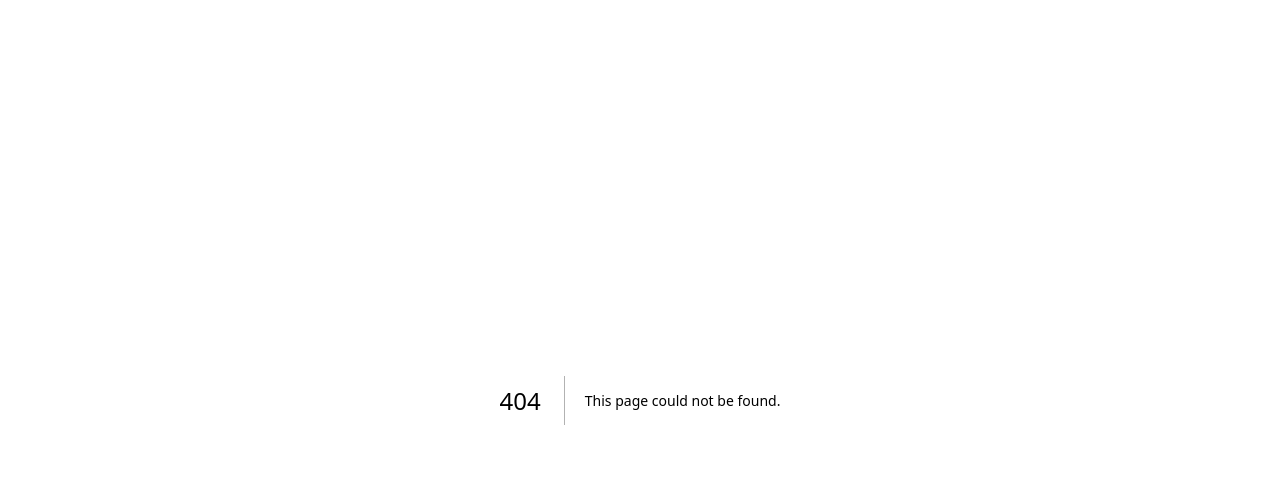
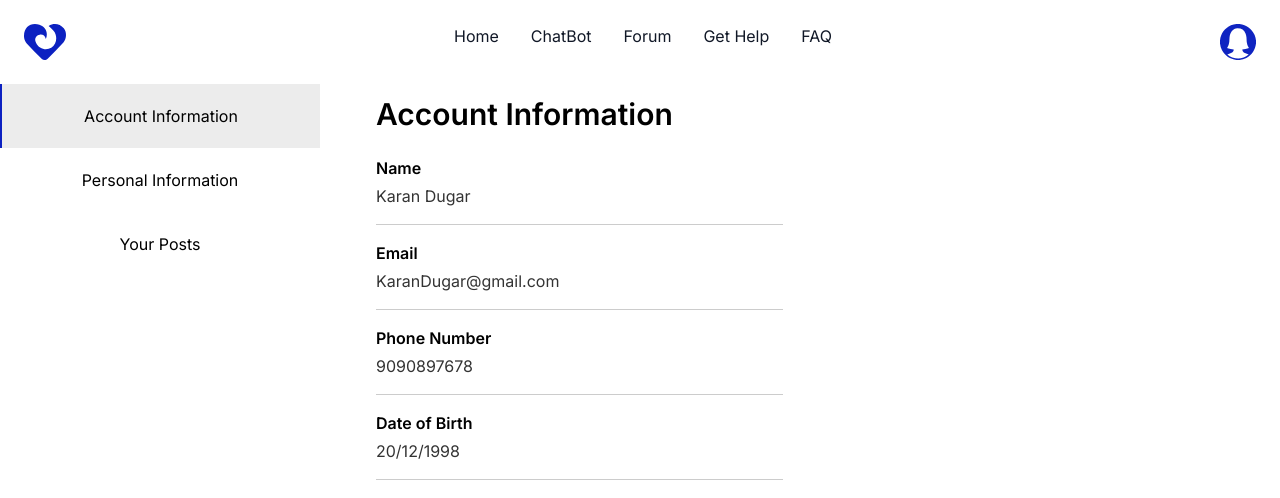
Before and after one commit to NishantGupt786/m-care-fe, a Next.js app: page /accountinfo in a window 1280 px wide. Before the commit this address had no page. Shown: the top 498 px of the page. Built offline with nearby package versions, Linux system fonts and the light colour scheme.

Commit message:
account details almost done

```diff
--- /dev/null
+++ b/src/app/accountinfo/page.tsx
@@ -0,0 +1,68 @@
+"use client";
+import { useState } from "react";
+import Image from "next/image";
+import logo from "@/assets/logo.svg";
+import prof from "@/assets/profico.svg";
+import Link from "next/link";
+import AccInfo from "@/components/accinfo";
+import PerInfo from "@/components/perinfo";
+
+export default function Account() {
+  const [currentPage, setCurrentPage] = useState("Account Information");
+  return (
+    <>
+      <div className="flex flex-col bg-white h-screen">
+        <div className="flex justify-between mt-6 mx-6">
+          <Image src={logo} alt="logo" />
+          <div className="flex gap-x-8 text-gray-900">
+            <Link href="">Home</Link>
+            <Link href="">ChatBot</Link>
+            <Link href="">Forum</Link>
+            <Link href="">Get Help</Link>
+            <Link href="">FAQ</Link>
+          </div>
+          <Image src={prof} alt="profile icon" />
+        </div>
+        <div className="flex mt-6 w-screen">
+          <div className="w-[25vw] text-black text-center">
+            <div
+              className={`cursor-pointer p-5 self-center hover:bg-[#D9D9D980] hover:border-l-2 hover:border-[#0C21C1] ${
+                currentPage === "Account Information"
+                  ? "bg-[#D9D9D980] border-l-2 border-[#0C21C1]"
+                  : ""
+              }`}
+              onClick={() => setCurrentPage("Account Information")}
+            >
+              Account Information
+            </div>
+            <div
+              className={`cursor-pointer p-5 hover:bg-[#D9D9D980] hover:border-l-2 hover:border-[#0C21C1] ${
+                currentPage === "Personal Information"
+                  ? "bg-[#D9D9D980] border-l-2 border-[#0C21C1]"
+                  : ""
+              }`}
+              onClick={() => setCurrentPage("Personal Information")}
+            >
+              Personal Information
+            </div>
+            <div
+              className={`cursor-pointer p-5 hover:bg-[#D9D9D980] hover:border-l-2 hover:border-[#0C21C1] ${
+                currentPage === "Your Posts"
+                  ? "bg-[#D9D9D980] border-l-2 border-[#0C21C1]"
+                  : ""
+              }`}
+              onClick={() => setCurrentPage("Your Posts")}
+            >
+              Your Posts
+            </div>
+          </div>
+          <div className="w-[75vw] pt-3 pl-14 font-semibold text-black">
+            <h1 className="text-3xl">{currentPage}</h1>
+            {currentPage === "Account Information" && <AccInfo />}
+            {currentPage === "Personal Information" && <PerInfo />}
+          </div>
+        </div>
+      </div>
+    </>
+  );
+}
--- a/src/app/page.tsx
+++ b/src/app/page.tsx
@@ -45,6 +45,7 @@ export default function Login() {
       try{
         const response = await axios.post("https://yantra-hack.onrender.com/login", send);
         console.log(response);
+        localStorage.setItem("access_token", response.data.accessToken)
       } catch (e){
         console.log(e)
       }
--- a/src/app/register-2/page.tsx
+++ b/src/app/register-2/page.tsx
@@ -60,12 +60,15 @@ export default function Register2() {
         q3: values.q3,
       };
       console.log(send);
-      try{
-        const response = await axios.post("https://yantra-hack.onrender.com/signup", send);
+      try {
+        const response = await axios.post(
+          "https://yantra-hack.onrender.com/signup",
+          send
+        );
         console.log(response);
-        Router.push("/dashboard");
-      } catch (e){
-        console.log(e)
+        Router.push("/");
+      } catch (e) {
+        console.log(e);
       }
     },
   });
@@ -188,7 +191,6 @@ export default function Register2() {
               </div>
             </div>
 
-
             <button
               type="submit"
               className="w-full rounded-full py-3 bg-[#0C21C1] mt-8"
--- /dev/null
+++ b/src/components/accinfo.tsx
@@ -0,0 +1,40 @@
+"use client";
+import axios from "axios";
+import { useEffect, useState } from "react";
+
+export default function AccInfo() {
+  //   const [details, setDetails] = useState(null);
+  //   useEffect(() => {
+  //     const access_token: string | null = localStorage.getItem("access_token");
+  //     async function getDetails() {
+  //       const response = await axios.get("damn", {
+  //         headers: {
+  //           Authorization: `Bearer ${access_token}`,
+  //         },
+  //       });
+  //       setDetails(response.data)
+  //     }
+  //   }, []);
+  return (
+    <>
+      <div className="flex flex-col text-black mt-6">
+        <div className="flex flex-col border-b-[1px] border-[#00000033] w-[45%] pb-4">
+          <p className="font-semibold pb-1">Name</p>
+          <p className="text-[#000000CC] font-normal">Karan Dugar</p>
+        </div>
+        <div className="flex flex-col border-b-[1px] border-[#00000033] w-[45%] py-4">
+          <p className="font-semibold pb-1">Email</p>
+          <p className="text-[#000000CC] font-normal">KaranDugar@gmail.com</p>
+        </div>
+        <div className="flex flex-col border-b-[1px] border-[#00000033] w-[45%] py-4">
+          <p className="font-semibold pb-1">Phone Number</p>
+          <p className="text-[#000000CC] font-normal">9090897678</p>
+        </div>
+        <div className="flex flex-col border-b-[1px] border-[#00000033] w-[45%] py-4">
+          <p className="font-semibold pb-1">Date of Birth</p>
+          <p className="text-[#000000CC] font-normal">20/12/1998</p>
+        </div>
+      </div>
+    </>
+  );
+}
--- /dev/null
+++ b/src/components/perinfo.tsx
@@ -0,0 +1,95 @@
+"use client";
+import axios from "axios";
+import { useEffect, useState } from "react";
+import { Pencil } from "lucide-react";
+
+export default function PerInfo() {
+  //   const [details, setDetails] = useState(null);
+  const [pregnant, setPregnant] = useState(false);
+  const [hadChildBefore, setHadChildBefore] = useState(false);
+  const [numberOfChildren, setNumberOfChildren] = useState(0);
+  //   useEffect(() => {
+  //     const access_token: string | null = localStorage.getItem("access_token");
+  //     async function getDetails() {
+  //       const response = await axios.get("damn", {
+  //         headers: {
+  //           Authorization: `Bearer ${access_token}`,
+  //         },
+  //       });
+  //       setDetails(response.data)
+  //     }
+  //   }, []);
+  const toggleEditMode = (fieldName: string) => {
+    switch (fieldName) {
+      case "pregnant":
+        setPregnant(!pregnant);
+        break;
+      case "hadChildBefore":
+        setHadChildBefore(!hadChildBefore);
+        break;
+      case "numberOfChildren":
+        setNumberOfChildren(0); // Reset number of children when editing
+        break;
+      default:
+        break;
+    }
+  };
+
+  const handleOptionChange = (fieldName: string, value: string) => {
+    switch (fieldName) {
+      case "pregnant":
+        setPregnant(value === "Yes");
+        break;
+      case "hadChildBefore":
+        setHadChildBefore(value === "Yes");
+        break;
+      default:
+        break;
+    }
+  };
+  return (
+    <>
+      <div className="flex flex-col text-black mt-6">
+        <div className="flex flex-col border-b-[1px] border-[#00000033] w-[45%] pb-4">
+          <p className="font-semibold pb-1">Are you currently pregnant?</p>
+          {pregnant ? (
+            <select
+              value={pregnant ? "Yes" : "No"}
+              onChange={(e) => handleOptionChange("pregnant", e.target.value)}
+              onBlur={() => toggleEditMode("pregnant")}
+            >
+              <option value="Yes">Yes</option>
+              <option value="No">No</option>
+            </select>
+          ) : (
+            <div className="flex justify-between">
+              <p className="text-[#000000CC] font-normal">
+                {pregnant ? "Yes" : "No"}
+              </p>
+              <Pencil
+                color="#0C21C1B3"
+                size={20}
+                className="cursor-pointer"
+                onClick={() => toggleEditMode("pregnant")}
+              />
+            </div>
+          )}
+        </div>
+        <div className="flex flex-col border-b-[1px] border-[#00000033] w-[45%] py-4">
+          <p className="font-semibold pb-1">Have you had a child before?</p>
+          <div className="flex justify-between">
+            <p className="text-[#000000CC] font-normal">No</p>
+            <Pencil color="#0C21C1B3" size={20} className="cursor-pointer" />
+          </div>
+        </div>
+        <div className="flex flex-col border-b-[1px] border-[#00000033] w-[45%] py-4">
+          <p className="font-semibold pb-1">How many children do you have</p>
+          <div className="flex justify-between">
+            <p className="text-[#000000CC] font-normal">0</p>
+            <Pencil color="#0C21C1B3" size={20} className="cursor-pointer" />
+          </div>
+        </div>
+      </div>
+    </>
+  );
+}
```
Also changed, not shown: src/assets/profico.svg (added).
